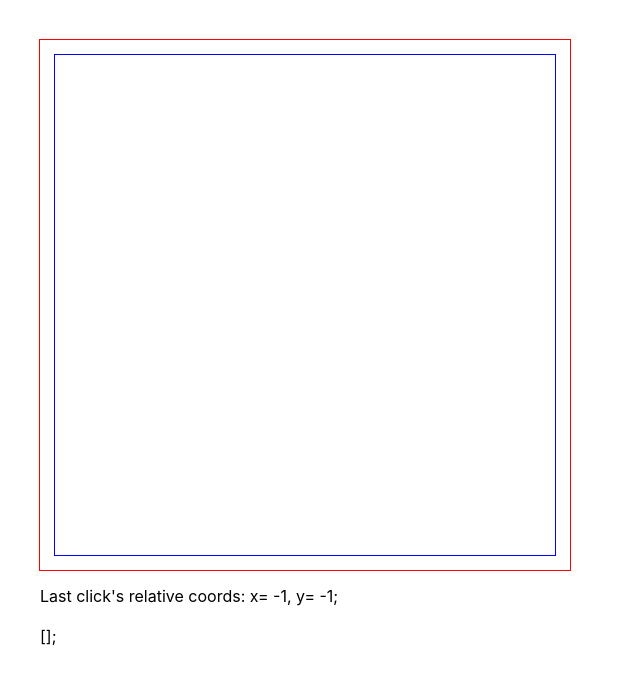
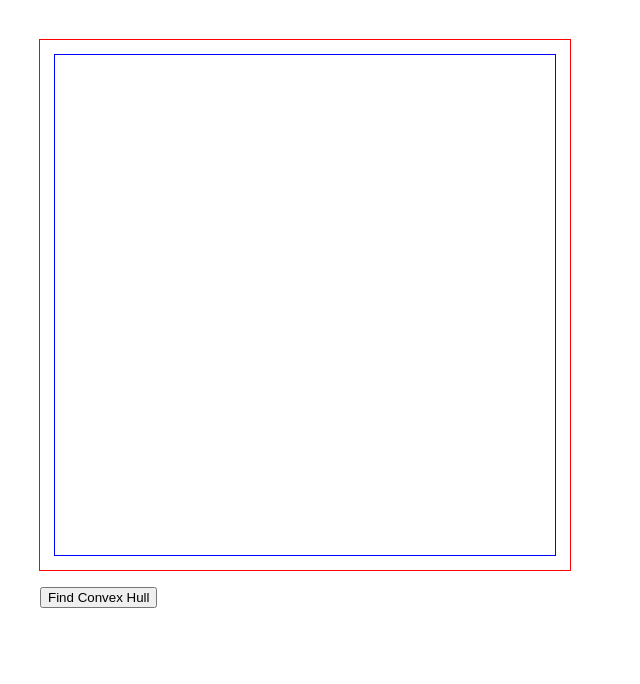
Before and after one commit to cpu-ram/convex-hull-finder-frontend, a React (Create React App) app: page / in a window 1280 px wide. Shown: the top 684 px of the page, without its empty margins (0-640 px from the left). Built offline with nearby package versions, Linux system fonts and the light colour scheme.

Commit message:
Trying to clean it up

```diff
--- a/src/classes/dataEntry.js
+++ b/src/classes/dataEntry.js
@@ -3,7 +3,6 @@ import {useEffect,useState} from 'react';
 function DataEntry() {
 
   const [lastClickAbsCoords, setLastClickAbsCoords]=useState({x:-1,y:-1});
-  const [lastClickRelCoords, setLastClickRelCoords]=useState({x:-1, y:-1});
   const [boardPosition, setBoardPosition]=useState({x:-1, y:-1});
   const [pointsEntered, setPointsEntered]=useState([]);
 
@@ -26,7 +25,6 @@ function DataEntry() {
     }
 
     pointsEntered.push(boardRelativeClickCoordinates);
-    setLastClickRelCoords(boardRelativeClickCoordinates);
     setLastClickAbsCoords(enteredAbsClickCoordinates);
     }
 
@@ -36,6 +34,10 @@ function DataEntry() {
     board.addEventListener('click',handleClick);
 
   },[]);
+
+  function FindConvexHull(){
+
+  }
 
   return (
     <>
@@ -53,10 +55,8 @@ function DataEntry() {
     </div>
 
     <p>
-      Last click's relative coords: x= {lastClickRelCoords.x}, y= {lastClickRelCoords.y};
-      <br /><br />
-      {JSON.stringify(pointsEntered)};
-      <br />
+      <button onClick=''>Find Convex Hull</button>
+      <boardPosition></boardPosition>
     </p>
 
     </>
```
